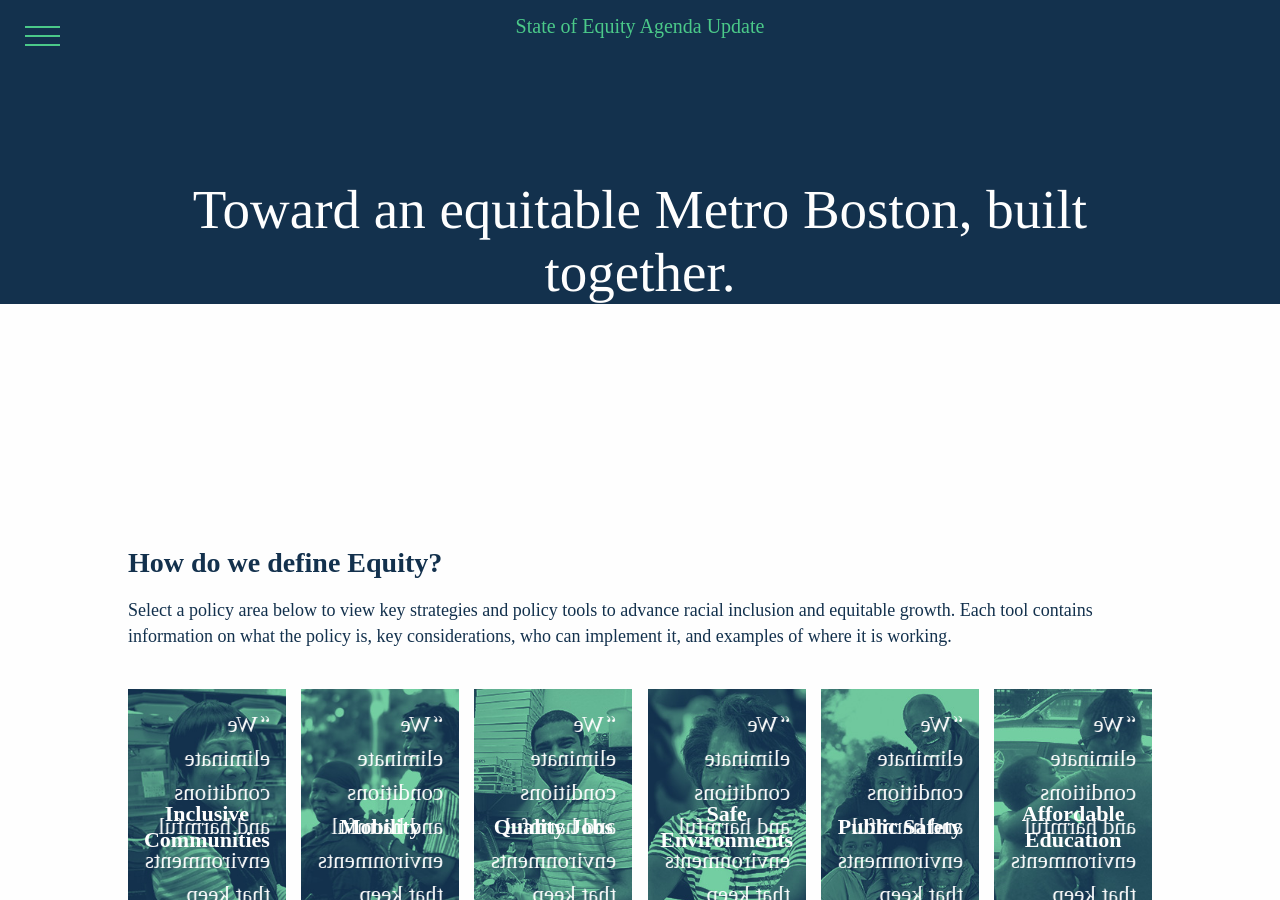
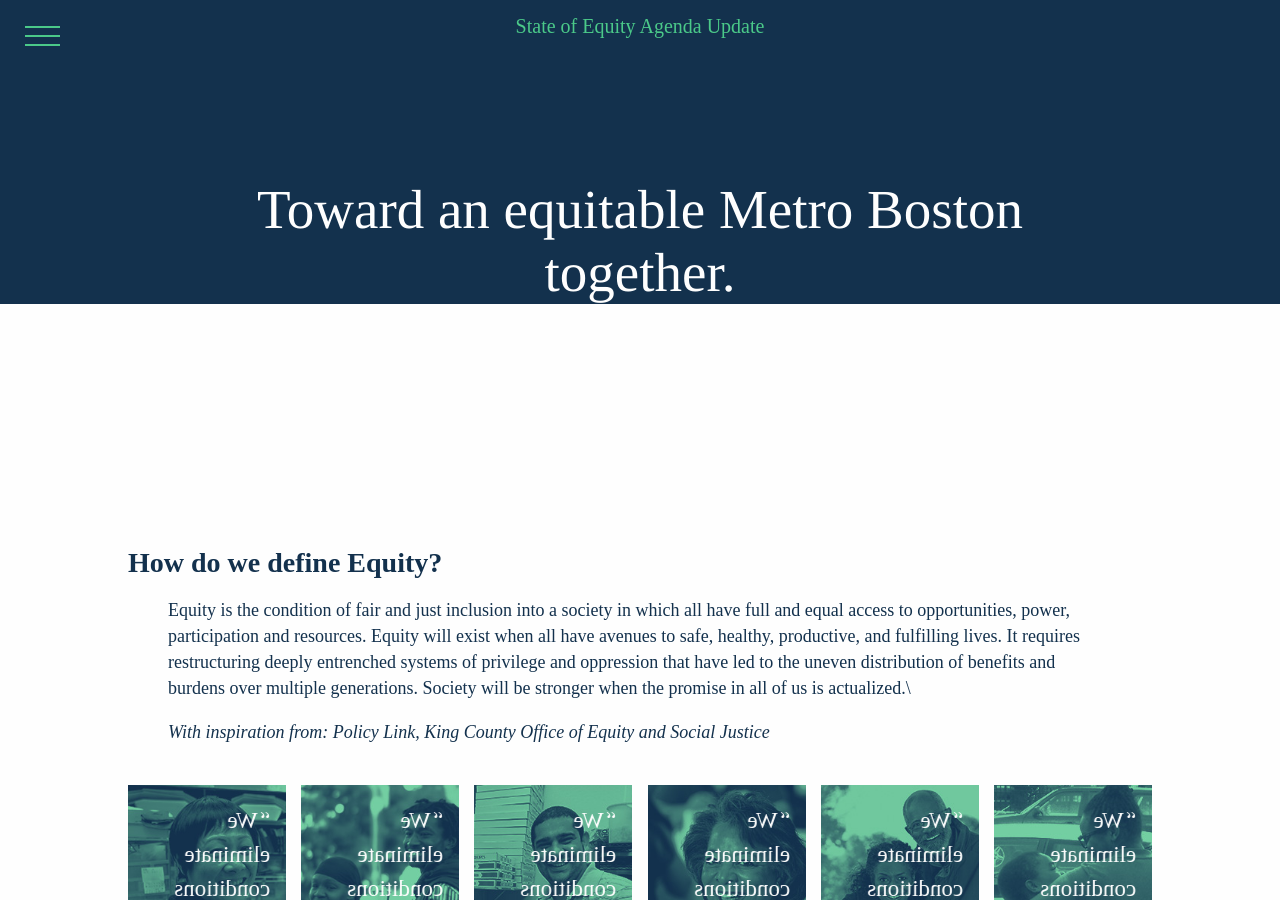
Before and after one commit to MAPC/stateofequity, a Jekyll site: the page built from index.markdown, in a window 1280 px wide and 900 px high. Built offline with Jekyll 4.4.1, drawn with Linux system fonts in a browser that asks for light colours; some web fonts are replaced; a script that is not in the unit is left out.

Commit message:
Updated Index

```diff
--- a/index.markdown
+++ b/index.markdown
@@ -1,13 +1,17 @@
 ---
 title: Home
 date: 2018-01-18 14:13:00 -05:00
-header: Toward an equitable Metro Boston, built together.
+header: Toward an equitable Metro Boston together.
 section_1:
   title: How do we define Equity?
-  text: Select a policy area below to view key strategies and policy tools to advance
-    racial inclusion and equitable growth. Each tool contains information on what
-    the policy is, key considerations, who can implement it, and examples of where
-    it is working.
+  text: "> Equity is the condition of fair and just inclusion into a society in which
+    all have full and equal access to opportunities, power, participation and resources.
+    Equity will exist when all have avenues to safe, healthy, productive, and fulfilling
+    lives. It requires restructuring deeply entrenched systems of privilege and oppression
+    that have led to the uneven distribution of benefits and burdens over multiple
+    generations. Society will be stronger when the promise in all of us is actualized.\\\n>
+    \n> *With inspiration from: Policy Link, King County Office of Equity and Social
+    Justice*"
 section_2:
   title: Some issues we care about
 disparities:
```
